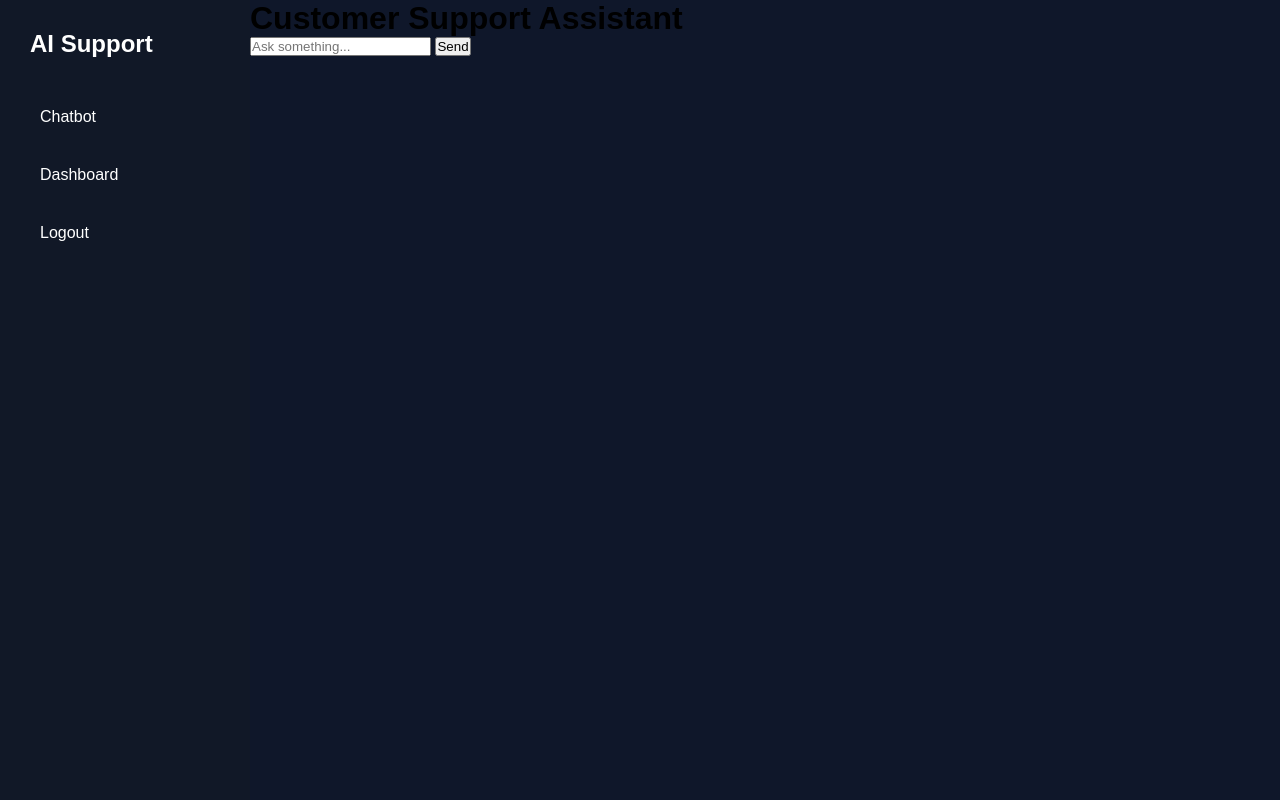
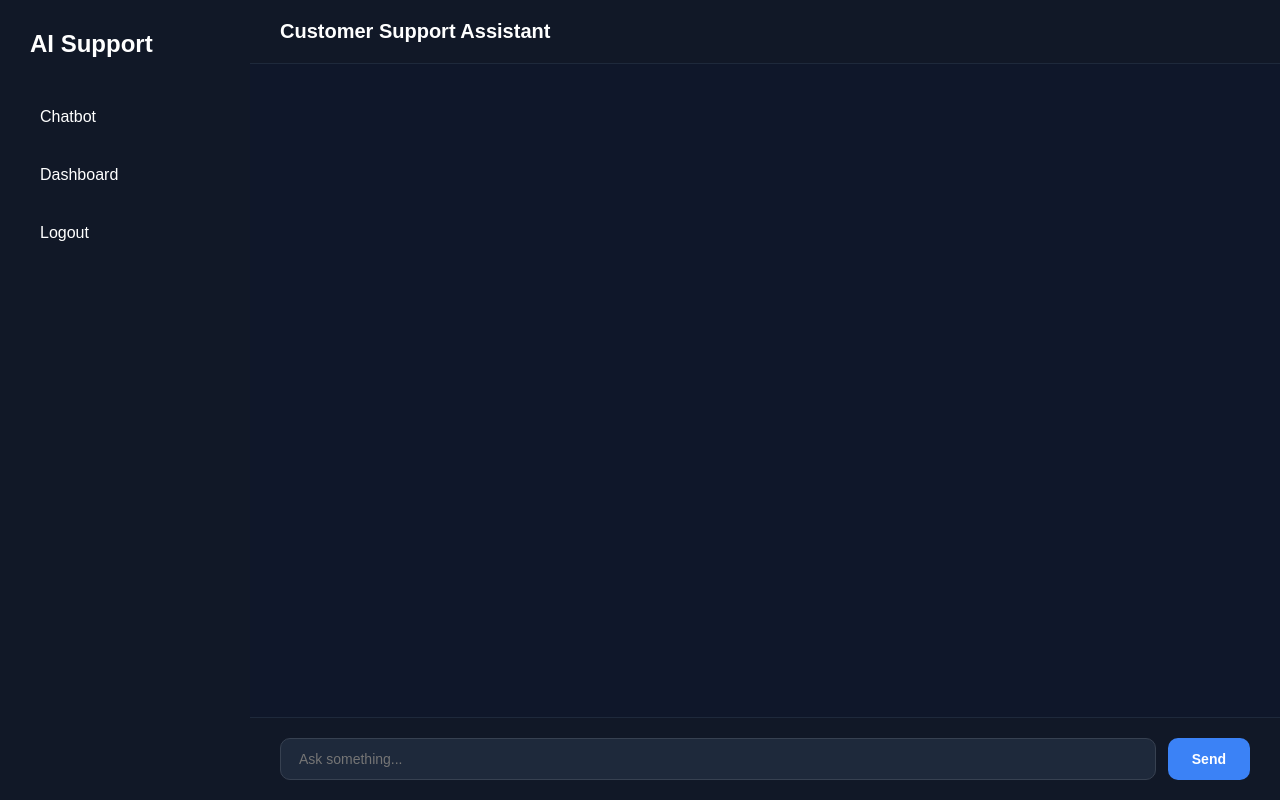
Before and after one commit to sayyad-shahin/supportai, a Flask app: page / in a window 1280 px wide. Run offline with Flask 3, Linux system fonts and the light colour scheme; a user stored in the database is signed in.

```diff
--- a/static/css/style.css
+++ b/static/css/style.css
@@ -34,4 +34,91 @@ body {
     border-radius: 10px;
 }
 
+.sidebar a:hover {
+    background: #1e293b;
 }
+
+.chat-section {
+    flex: 1;
+    display: flex;
+    flex-direction: column;
+    background: #0f172a;
+}
+
+.chat-header {
+    padding: 20px 30px;
+    background: #111827;
+    border-bottom: 1px solid #1e293b;
+}
+
+.chat-header h1 {
+    color: white;
+    font-size: 20px;
+}
+
+#chat-box {
+    flex: 1;
+    overflow-y: auto;
+    padding: 30px;
+    display: flex;
+    flex-direction: column;
+    gap: 14px;
+}
+
+.user-message {
+    align-self: flex-end;
+    background: #3b82f6;
+    color: white;
+    padding: 12px 18px;
+    border-radius: 18px 18px 4px 18px;
+    max-width: 65%;
+    font-size: 14px;
+}
+
+.bot-message {
+    align-self: flex-start;
+    background: #1e293b;
+    color: #e2e8f0;
+    padding: 12px 18px;
+    border-radius: 18px 18px 18px 4px;
+    max-width: 65%;
+    font-size: 14px;
+}
+
+.input-section {
+    padding: 20px 30px;
+    background: #111827;
+    display: flex;
+    gap: 12px;
+    border-top: 1px solid #1e293b;
+}
+
+.input-section input {
+    flex: 1;
+    padding: 12px 18px;
+    border-radius: 10px;
+    border: 1px solid #374151;
+    background: #1e293b;
+    color: white;
+    font-size: 14px;
+    outline: none;
+}
+
+.input-section input:focus {
+    border-color: #3b82f6;
+}
+
+.input-section button {
+    padding: 12px 24px;
+    background: #3b82f6;
+    color: white;
+    border: none;
+    border-radius: 10px;
+    cursor: pointer;
+    font-size: 14px;
+    font-weight: 600;
+}
+
+.input-section button:hover {
+    background: #2563eb;
+}
--- a/templates/index.html
+++ b/templates/index.html
@@ -9,29 +9,25 @@
 <div class="main-container">
 
   <div class="sidebar">
-
     <h2>AI Support</h2>
-
     <a href="/">Chatbot</a>
     <a href="/admin">Dashboard</a>
     <a href="/logout">Logout</a>
-
   </div>
 
   <div class="chat-section">
-
     <div class="chat-header">
       <h1>Customer Support Assistant</h1>
     </div>
-
     <div id="chat-box"></div>
-
     <div class="input-section">
       <input type="text" id="user-input" placeholder="Ask something...">
       <button onclick="sendMessage()">Send</button>
     </div>
+  </div>
 
 </div>
 
-</div>
+<script src="{{ url_for('static', filename='js/script.js') }}"></script>
+</body>
 </html>
```
Also changed, not shown: static/css/login.css (+42 -1 lines), templates/login.html (+3 -9 lines). Lines whose indentation alone changed are shown as unchanged.
